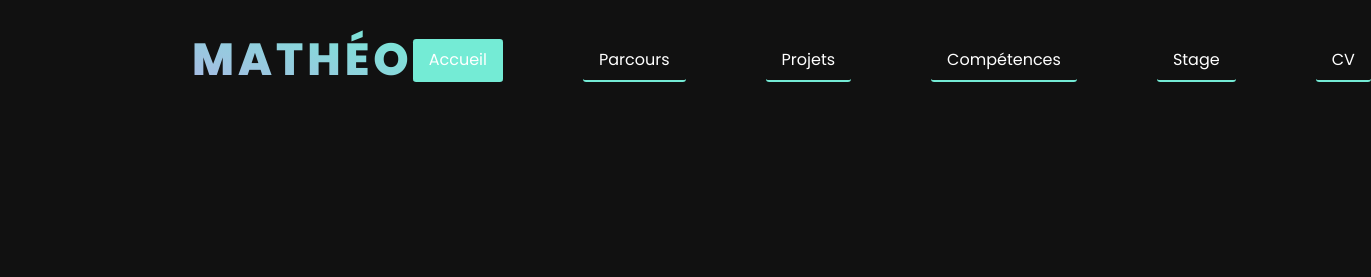
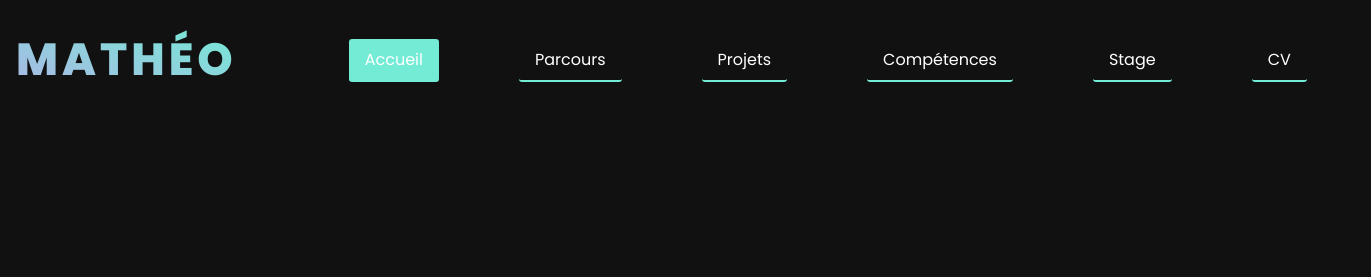
Before and after one commit to 1mlesc/portfolio, a plain HTML site: page index.html in a window 1280 px wide. Shown: the top 277 px of the page, 1371 px wide, since content can reach past the window. Drawn offline with Linux system fonts and the light colour scheme.

Commit message:
Fix navbar

```diff
--- a/style.css
+++ b/style.css
@@ -21,14 +21,16 @@ body{
 header nav{/* navbar*/
     height: 15vh;
     width: 70%;
-    margin: 0 auto;
 
     display: flex;
     justify-content: space-between;
     align-items: center;
+
+    gap: 7rem;
 }
 
 header h1{
+    margin-left: 1rem;;
     font-size: 45px;
     font-weight: 800;
     text-transform: uppercase;
```
